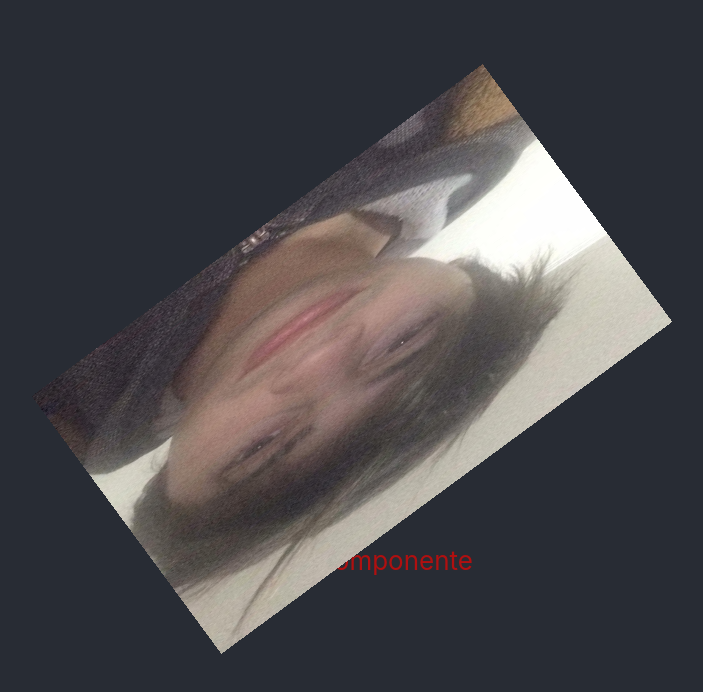
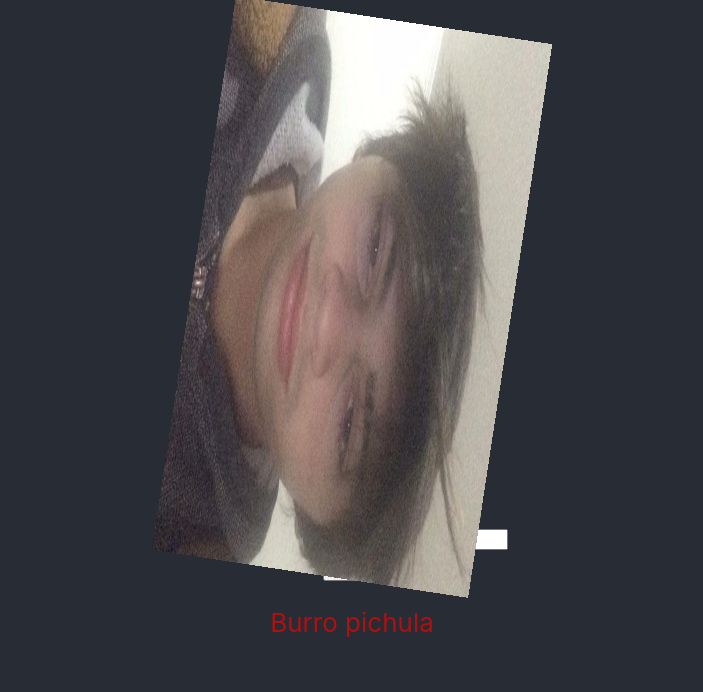
Before and after one commit to Madnolito/BJE-ReactApp, a React (Create React App) app: page / in a window 1280 px wide. Shown: the top 692 px of the page, without its empty margins (288-991 px from the left). Built offline with nearby package versions, Linux system fonts and the light colour scheme.

Commit message:
pichula de burro

```diff
--- a/src/App.js
+++ b/src/App.js
@@ -1,15 +1,60 @@
 import semen from './assets/images/manu-pa-la-caga.jpeg' ;
 import './App.css';
+import React, { useState } from 'react';
 
 function App() {
+  const [name, setName] = useState('');
+  const [email, setEmail] = useState('');
+  const [password, setPassword] = useState('');
+
+  const handleNameChange = (e) => {
+    setName(e.target.value);
+  };
+
+  const handleEmailChange = (e) => {
+    setEmail(e.target.value);
+  };
+
+  const handlePasswordChange = (e) => {
+    setPassword(e.target.value);
+  };
+
+  const handleSubmit = (e) => {
+    e.preventDefault();
+    // Handle form submission logic here
+    console.log(suma(name, email));
+
+  };
+
+  const suma = (a, b) => {
+    return a + b;
+  }
   return (
     <div className="App">
       <header className="App-header">
         <img src={semen} className="App-logo" alt="logo" />
+        <form>
+        <label>
+          Name:
+          <input type="text" value={name} onChange={handleNameChange} />
+        </label>
+        <br />
+        <label>
+          Email:
+          <input type="email" value={email} onChange={handleEmailChange} />
+        </label>
+        <br />
+        <label>
+          Password:
+          <input type="password" value={password} onChange={handlePasswordChange} />
+        </label>
+        <br />
+        <button onClick={handleSubmit} type="submit">Submit</button>
+        </form>
         <p>
         {/* Se recibe en Index.js linea 10, se define por "root" linea 7, y esto se inserta en index.html linea 31  */}
-        Primer componente
-         </p>
+        Burro pichula
+        </p>
       </header>
     </div>
   );
```
